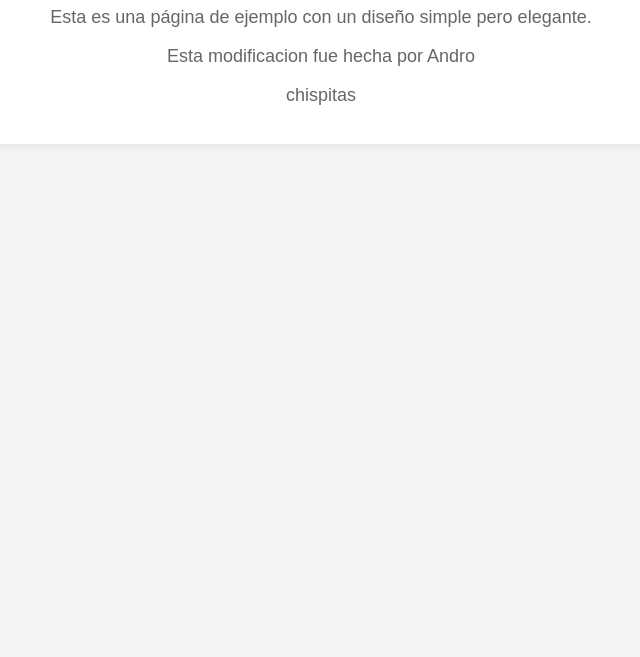
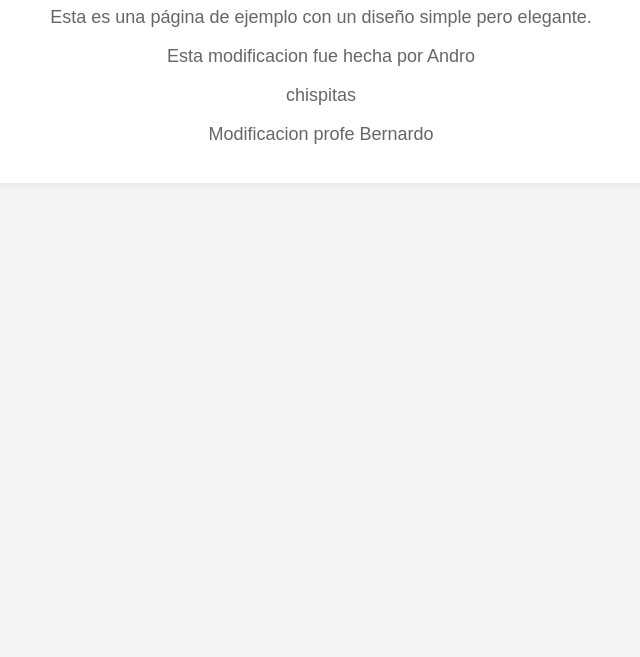
Before and after one commit to DSW2025/Practice1, a plain HTML site: page index.html in a window 1280 px wide. Shown: the part 143-800 px from the top of the page, without its empty margins (319-959 px from the left). Drawn offline with Linux system fonts and the light colour scheme.

Commit message:
feat: modificacion index 21 de feb

```diff
--- a/index.html
+++ b/index.html
@@ -35,6 +35,7 @@
         <p>Esta es una página de ejemplo con un diseño simple pero elegante.</p>
         <p>Esta modificacion fue hecha por Andro</p>
         <p>chispitas</p>
+        <p>Modificacion profe Bernardo</p>
     </div>
 </body>
 </html>
```
